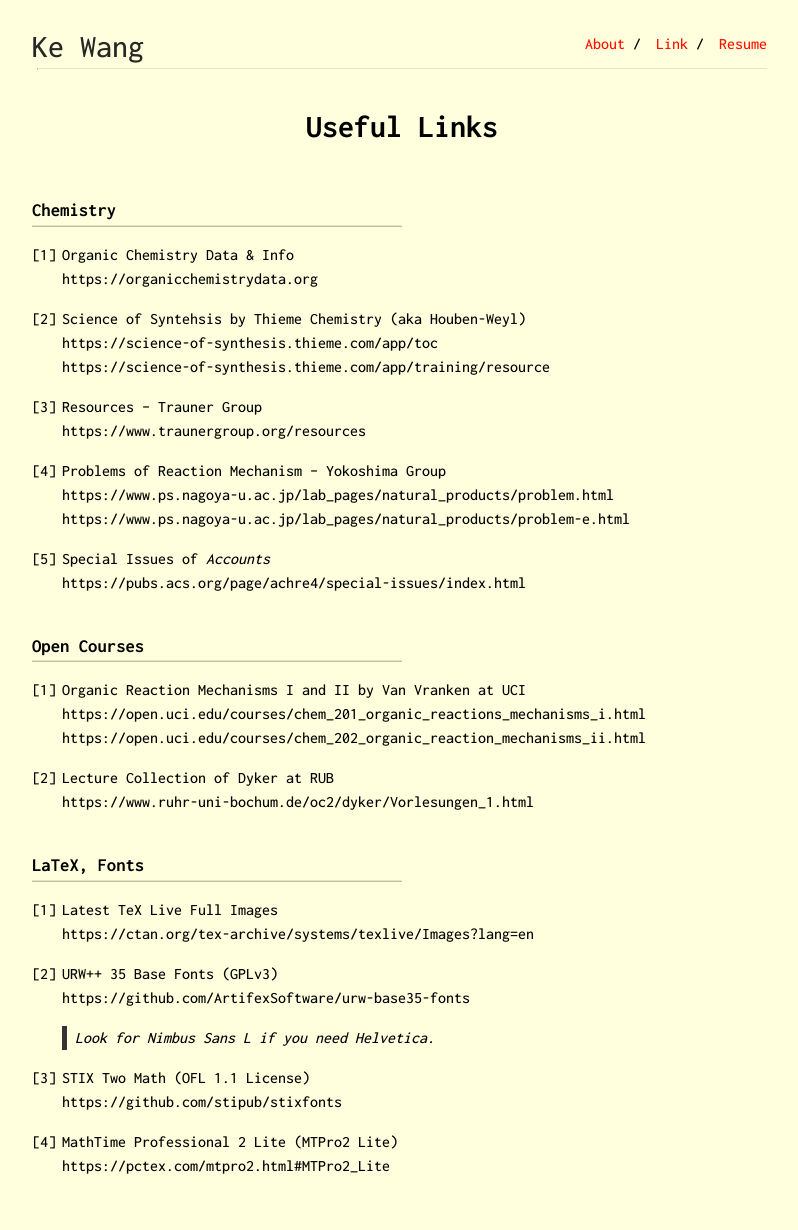
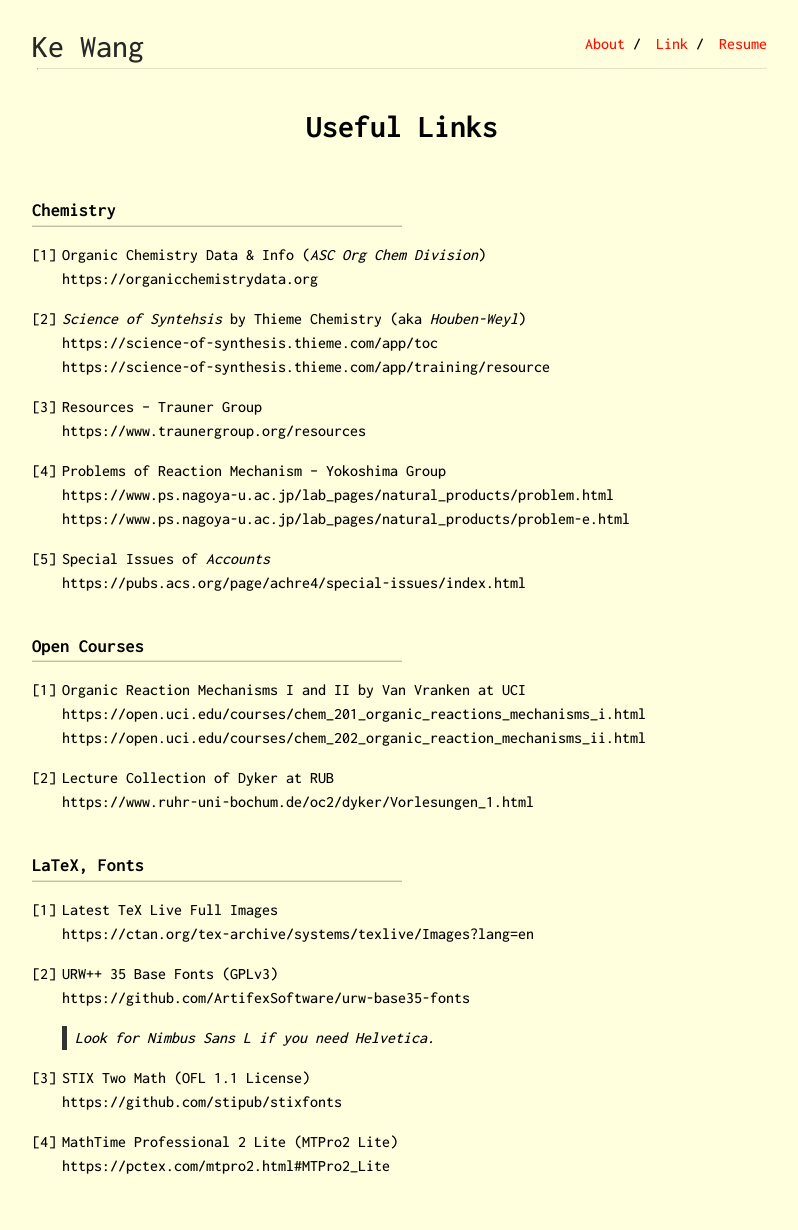
Before and after one commit to ekdc11/ekdc11.github.io, a Jekyll site: the page built from link.md, in a window 1280 px wide. Shown: the whole page, without its empty margins (238-1036 px from the left). Built offline with Jekyll 4.4.1, drawn with Linux system fonts in a browser that asks for light colours.

Commit message:
Update link.md

```diff
--- a/link.md
+++ b/link.md
@@ -4,10 +4,10 @@ title: Useful Links
 ---
 ### Chemistry
 
-1. Organic Chemistry Data & Info \
+1. Organic Chemistry Data & Info (*ASC Org Chem Division*) \
 https://organicchemistrydata.org
 
-1. Science of Syntehsis by Thieme Chemistry (aka Houben-Weyl) \
+1. *Science of Syntehsis* by Thieme Chemistry (aka *Houben-Weyl*) \
 https://science-of-synthesis.thieme.com/app/toc \
 https://science-of-synthesis.thieme.com/app/training/resource
 
```
